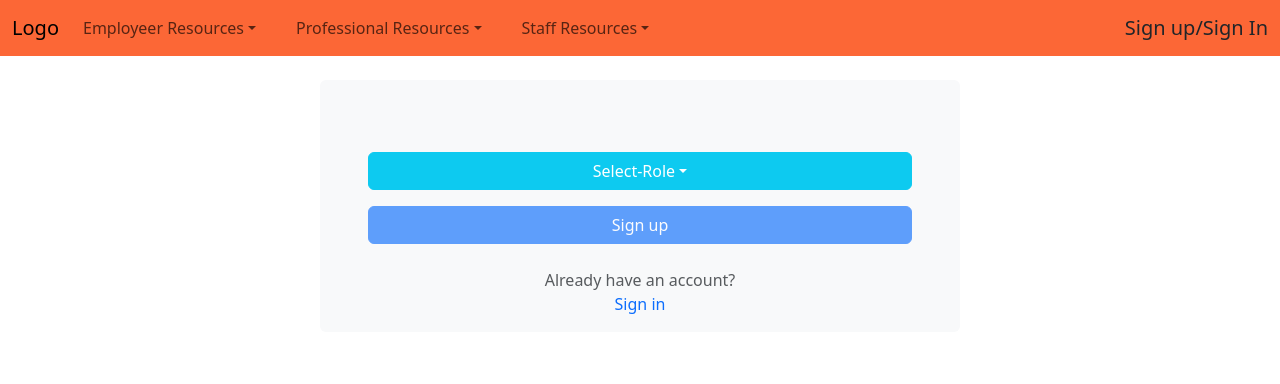
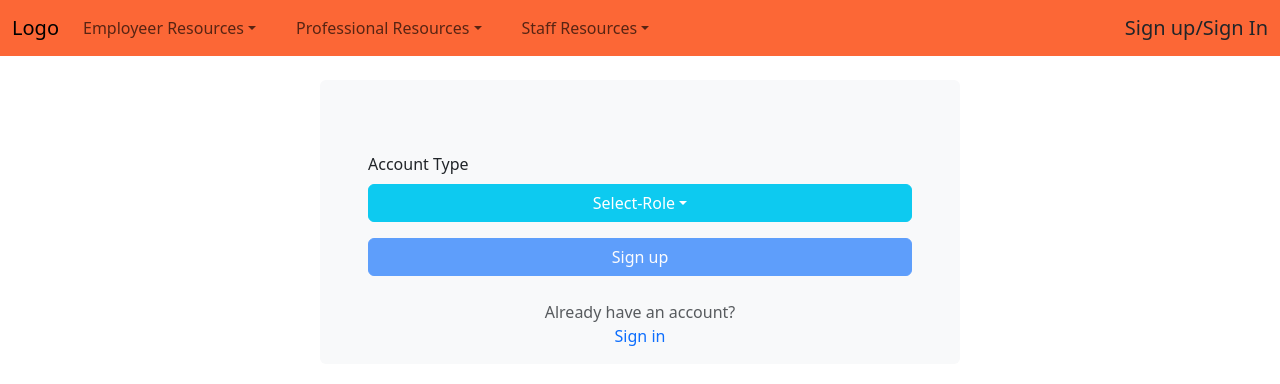
Before and after one commit to Mikecamdo/TalentTitan, a React (Create React App) app in the folder frontend/: page /signUp in a window 1280 px wide. Shown: the top 384 px of the page. Built offline with nearby package versions, Linux system fonts and the light colour scheme.

Commit message:
Update SignUp Page
Added a title for the account type

```diff
--- a/frontend/src/pages/SignUpPage.tsx
+++ b/frontend/src/pages/SignUpPage.tsx
@@ -80,6 +80,8 @@ export const SignUpPage = () => {
           )}
 
           <Dropdown className="mt-4" onSelect={handleRoleSelect}>
+            <Form.Label>Account Type</Form.Label>
+
             <Dropdown.Toggle
             className="col-12 text-white"
             variant="info"
@@ -87,6 +89,7 @@ export const SignUpPage = () => {
             >
                 {roleValue}
             </Dropdown.Toggle>
+
             <Dropdown.Menu className="col-12">
                 <Dropdown.Item eventKey="Employer">Employer</Dropdown.Item>
                 <Dropdown.Item eventKey="Professional">Professional</Dropdown.Item>
```
Lines whose indentation alone changed are shown as unchanged.
